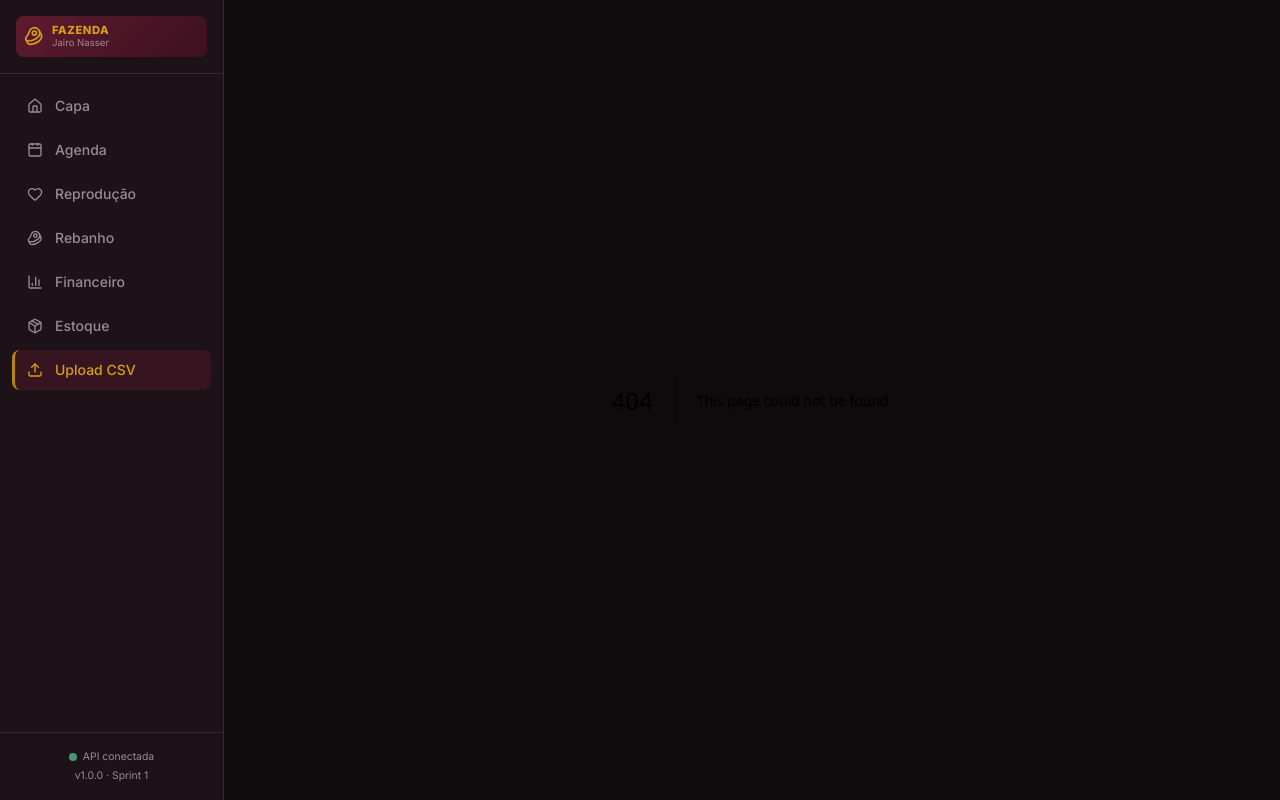
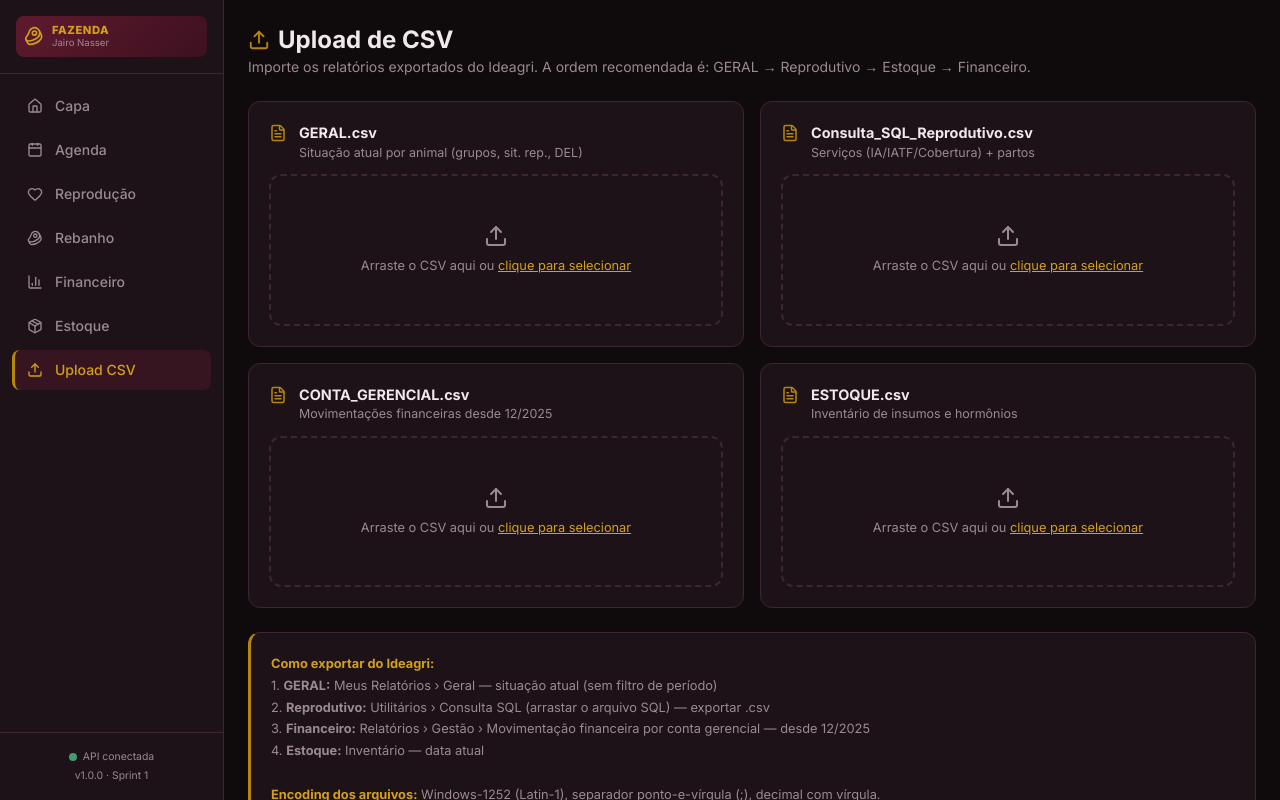
Before and after one commit to rodartepradoadvogados/FazendaApp, a Next.js app in the folder frontend/: page /upload in a window 1280 px wide. Before the commit this address had no page. Built offline with nearby package versions, Linux system fonts and the light colour scheme; no server answers.

Commit message:
deploy: frontend/app/upload/page.tsx

```diff
--- /dev/null
+++ b/frontend/app/upload/page.tsx
@@ -0,0 +1,135 @@
+"use client";
+import { useCallback, useEffect, useState } from "react";
+import { Upload as UploadIcon, CheckCircle, XCircle, FileText, Loader2 } from "lucide-react";
+import { uploadCSV } from "@/lib/api";
+
+const TIPOS = [
+  { id: "geral",            label: "GERAL.csv",                       desc: "Situação atual por animal (grupos, sit. rep., DEL)" },
+  { id: "reprodutivo",      label: "Consulta_SQL_Reprodutivo.csv",    desc: "Serviços (IA/IATF/Cobertura) + partos" },
+  { id: "conta_gerencial",  label: "CONTA_GERENCIAL.csv",            desc: "Movimentações financeiras desde 12/2025" },
+  { id: "estoque",          label: "ESTOQUE.csv",                    desc: "Inventário de insumos e hormônios" },
+];
+
+type Status = "idle" | "uploading" | "ok" | "error";
+type TipoStatus = Record<string, { status: Status; msg: string }>;
+
+export default function UploadPage() {
+  const [estados, setEstados] = useState<TipoStatus>(
+    Object.fromEntries(TIPOS.map(t => [t.id, { status: "idle" as Status, msg: "" }]))
+  );
+  const [dragging, setDragging] = useState<string | null>(null);
+
+  const handleFile = useCallback(async (tipo: string, file: File) => {
+    setEstados(p => ({ ...p, [tipo]: { status: "uploading", msg: "Enviando..." } }));
+    try {
+      const res = await uploadCSV(tipo, file);
+      const partes: string[] = [];
+      if (res.total !== undefined)    partes.push(`${res.total} animais`);
+      if (res.inseridos !== undefined) partes.push(`${res.inseridos} inseridos`);
+      if (res.atualizados !== undefined) partes.push(`${res.atualizados} atualizados`);
+      if (res.servicos !== undefined)  partes.push(`${res.servicos} serviços`);
+      if (res.partos !== undefined)    partes.push(`${res.partos} partos`);
+      if (res.registros !== undefined) partes.push(`${res.registros} registros`);
+      setEstados(p => ({ ...p, [tipo]: { status: "ok", msg: partes.join(" · ") || "Importado com sucesso" } }));
+    } catch (e: any) {
+      setEstados(p => ({ ...p, [tipo]: { status: "error", msg: e.message } }));
+    }
+  }, []);
+
+  return (
+    <div className="p-6 animate-in">
+      <div className="mb-6">
+        <h1 className="text-2xl font-bold flex items-center gap-2">
+          <UploadIcon size={22} style={{ color: "var(--dourado)" }} />
+          Upload de CSV
+        </h1>
+        <p style={{ color: "var(--text-muted)", fontSize: "0.875rem" }}>
+          Importe os relatórios exportados do Ideagri. A ordem recomendada é: GERAL → Reprodutivo → Estoque → Financeiro.
+        </p>
+      </div>
+
+      <div className="grid grid-cols-1 md:grid-cols-2 gap-4">
+        {TIPOS.map(tipo => {
+          const estado = estados[tipo.id];
+          return (
+            <div key={tipo.id} className="card">
+              <div className="flex items-start gap-3 mb-3">
+                <FileText size={18} style={{ color: "var(--dourado)", flexShrink: 0, marginTop: "2px" }} />
+                <div>
+                  <p style={{ fontWeight: 700, fontSize: "0.9rem" }}>{tipo.label}</p>
+                  <p style={{ color: "var(--text-muted)", fontSize: "0.78rem" }}>{tipo.desc}</p>
+                </div>
+              </div>
+
+              <label
+                className={`dropzone ${dragging === tipo.id ? "active" : ""}`}
+                style={{ cursor: "pointer", display: "block" }}
+                onDragOver={e => { e.preventDefault(); setDragging(tipo.id); }}
+                onDragLeave={() => setDragging(null)}
+                onDrop={e => {
+                  e.preventDefault(); setDragging(null);
+                  const f = e.dataTransfer.files[0];
+                  if (f) handleFile(tipo.id, f);
+                }}
+              >
+                <input
+                  type="file"
+                  accept=".csv"
+                  style={{ display: "none" }}
+                  onChange={e => {
+                    const f = e.target.files?.[0];
+                    if (f) handleFile(tipo.id, f);
+                    e.target.value = "";
+                  }}
+                />
+                {estado.status === "uploading" ? (
+                  <div className="flex flex-col items-center gap-2">
+                    <Loader2 size={28} style={{ color: "var(--vinho-light)", animation: "spin 1s linear infinite" }} />
+                    <p style={{ fontSize: "0.8rem", color: "var(--text-muted)" }}>Processando...</p>
+                  </div>
+                ) : (
+                  <div className="flex flex-col items-center gap-2">
+                    <UploadIcon size={24} style={{ color: "var(--text-muted)" }} />
+                    <p style={{ fontSize: "0.8rem", color: "var(--text-muted)" }}>
+                      Arraste o CSV aqui ou <span style={{ color: "var(--dourado-light)", textDecoration: "underline" }}>clique para selecionar</span>
+                    </p>
+                  </div>
+                )}
+              </label>
+
+              {estado.status !== "idle" && estado.status !== "uploading" && (
+                <div
+                  className="flex items-center gap-2 mt-3 p-2 rounded-lg"
+                  style={{
+                    background: estado.status === "ok" ? "rgba(46,125,82,0.15)" : "rgba(192,57,43,0.15)",
+                    border: `1px solid ${estado.status === "ok" ? "var(--green)" : "var(--red)"}`,
+                    fontSize: "0.8rem",
+                  }}
+                >
+                  {estado.status === "ok"
+                    ? <CheckCircle size={16} style={{ color: "var(--green-light)", flexShrink: 0 }} />
+                    : <XCircle size={16} style={{ color: "var(--red)", flexShrink: 0 }} />}
+                  <span style={{ color: estado.status === "ok" ? "var(--green-light)" : "#E07070" }}>
+                    {estado.msg}
+                  </span>
+                </div>
+              )}
+            </div>
+          );
+        })}
+      </div>
+
+      <div className="card mt-6" style={{ borderLeft: "3px solid var(--dourado)" }}>
+        <p style={{ fontSize: "0.8rem", color: "var(--text-muted)", lineHeight: 1.7 }}>
+          <strong style={{ color: "var(--dourado-light)" }}>Como exportar do Ideagri:</strong><br />
+          1. <strong>GERAL:</strong> Meus Relatórios › Geral — situação atual (sem filtro de período)<br />
+          2. <strong>Reprodutivo:</strong> Utilitários › Consulta SQL (arrastar o arquivo SQL) — exportar .csv<br />
+          3. <strong>Financeiro:</strong> Relatórios › Gestão › Movimentação financeira por conta gerencial — desde 12/2025<br />
+          4. <strong>Estoque:</strong> Inventário — data atual<br />
+          <br />
+          <strong style={{ color: "var(--dourado-light)" }}>Encoding dos arquivos:</strong> Windows-1252 (Latin-1), separador ponto-e-vírgula (;), decimal com vírgula.
+        </p>
+      </div>
+    </div>
+  );
+}
```
